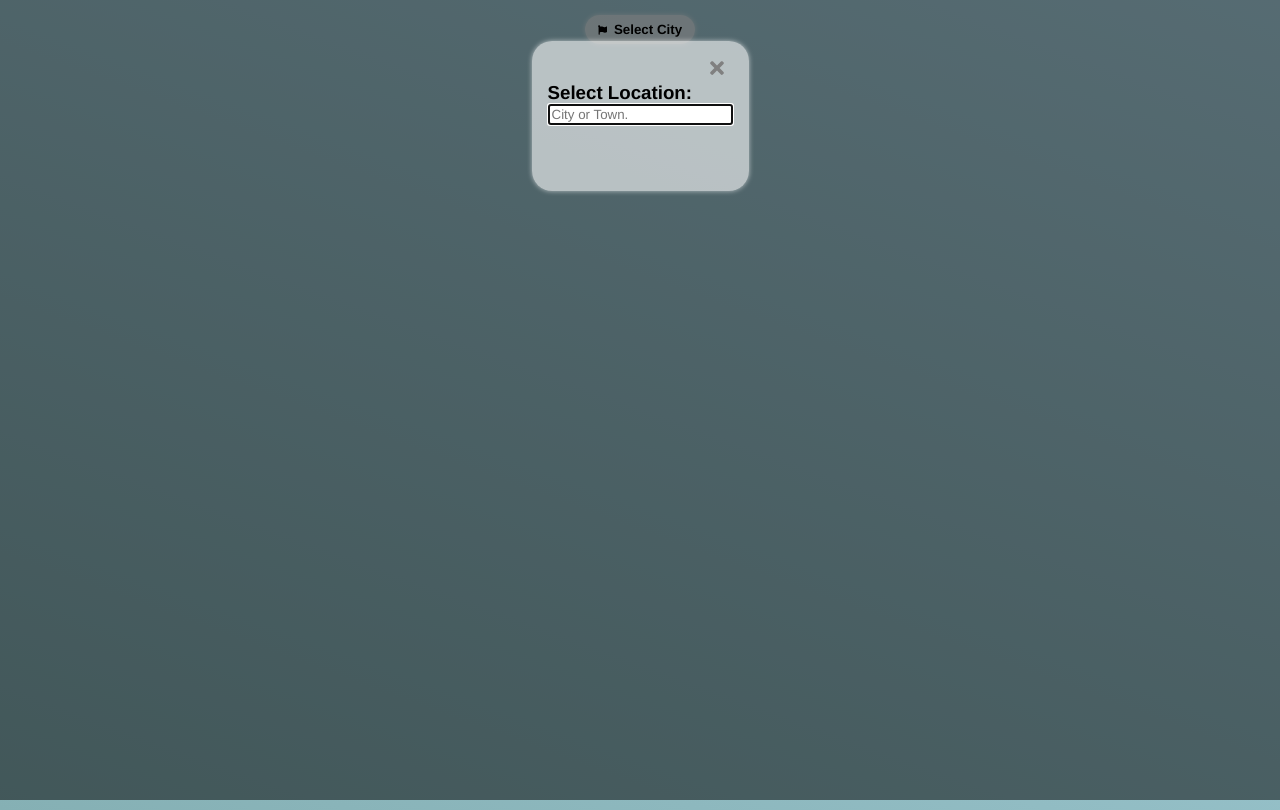
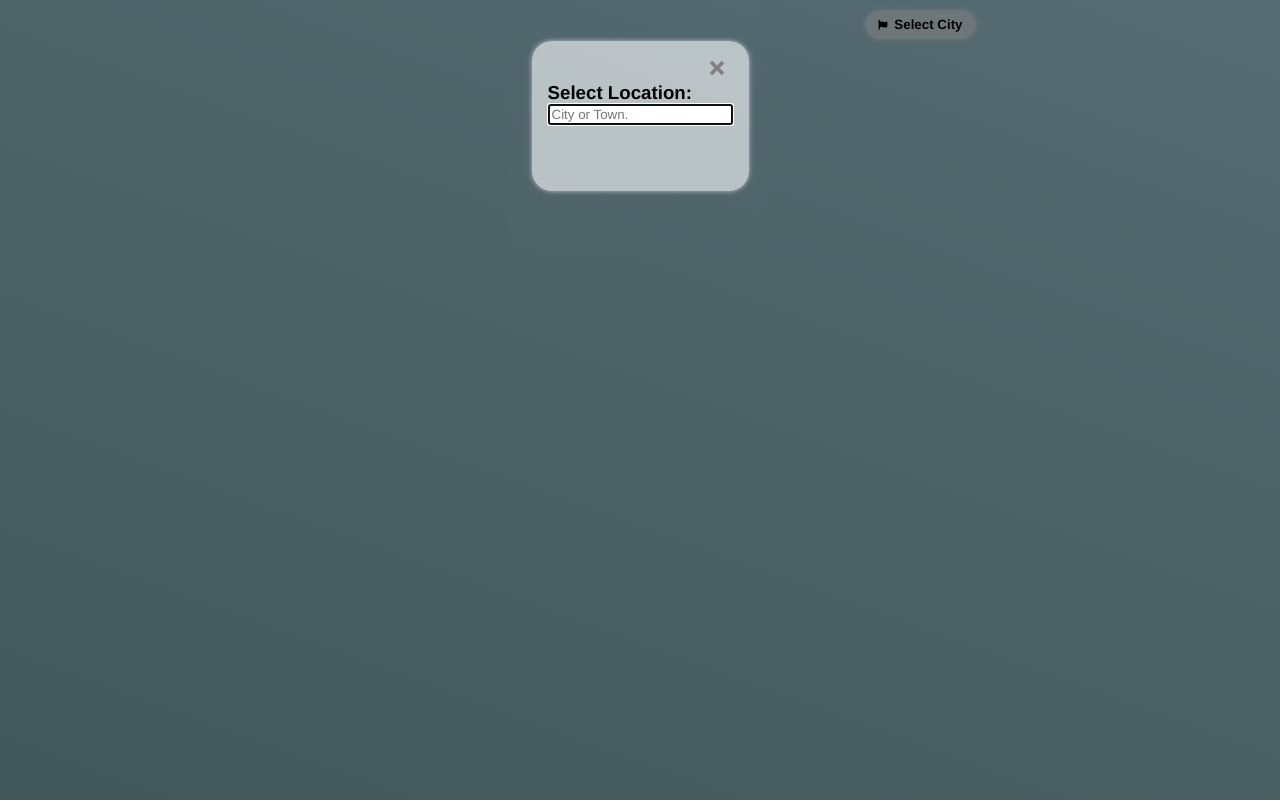
Before and after one commit to joshmhughes07/React-Weather-App, a React (Vite) app: page / in a window 1280 px wide. Built offline with nearby package versions, Linux system fonts and the light colour scheme.

Commit message:
Top half of the components styled

```diff
--- a/src/App.jsx
+++ b/src/App.jsx
@@ -88,7 +88,7 @@
 
 
   return (
-   <div>
+   <>
     <Modal dialog={dialog} citySetter={citySetter}></Modal>
     {weatherData == null ? (
         <div><Button onClick={()=>dialog.current.showModal()}><svg viewBox="0 0 512 512" width="25%" height="50%" title="flag">
@@ -117,7 +117,7 @@
       ) : (
         <ExtendedForecast data={detailedForecastData} />
       )}
-   </div>
+   </>
   )
 }
 
--- a/src/components/MainForecast.jsx
+++ b/src/components/MainForecast.jsx
@@ -29,7 +29,7 @@
   };
 
     return(
-        <div>
+        <>
       <div className="MainForecastHeading Background">
         <h3>
           This is the Weekly Forecast for ({cityName}) ({data.timezone} - {data.timezone_abbreviation})
@@ -81,7 +81,7 @@
           </svg>
         </button>
       </div>
-    </div>
+    </>
     )
 }
 
--- a/src/components/styling/ExtendedForecastStyling.css
+++ b/src/components/styling/ExtendedForecastStyling.css
@@ -1,9 +1,12 @@
 .extendedForecastParentDiv{
   display:flex;
   flex-flow:row wrap;
-  margin:10px;
+
   padding:5px;
   min-width:324px;
+  grid-row:3/4;
+  grid-column:1/3;
+
 }
 
 .extendedForecastParentDiv h3{
--- a/src/components/styling/MainForecastStyling.css
+++ b/src/components/styling/MainForecastStyling.css
@@ -17,10 +17,11 @@
 .MainForecastParentDiv {
   display: flex;
   width:764px;
-  margin:0px auto;
   border-radius:20px;
   box-shadow:var(--BoxShadowValues);
-
+  grid-row:2/3;
+  grid-column:1/2;
+  justify-self: end;
 }
 
 .MainForecastParentDiv button {
@@ -48,8 +49,10 @@
 
 .MainForecastHeading{
   padding:10px;
-  margin:5px;
+  margin:5px auto;
   display:flex;
   flex-flow:column wrap;
   align-items:center;
+  grid-row:1/2;
+  grid-column:1/3
 }
--- a/src/components/styling/UnitSelectionStyling.css
+++ b/src/components/styling/UnitSelectionStyling.css
@@ -4,8 +4,10 @@
     display:flex;
     flex-direction: column;
     justify-content: space-evenly;
-    width:80%;
     padding:2%;
+    grid-column:2/3;
+    grid-row:2/3;
+    justify-self: start;
 }
 
 .OuterDD{
--- a/src/index.css
+++ b/src/index.css
@@ -13,11 +13,9 @@
 }
 #root{
   min-height:100vh;
-  display:flex;
-  flex-flow: column nowrap;
-  align-items: center;
-  justify-items:start ;
-  margin:5px;
+  display:grid;
+  grid-template: 50px 300px 1fr/ 2fr 1fr;
+  gap:5px;
 }
 
 
```
